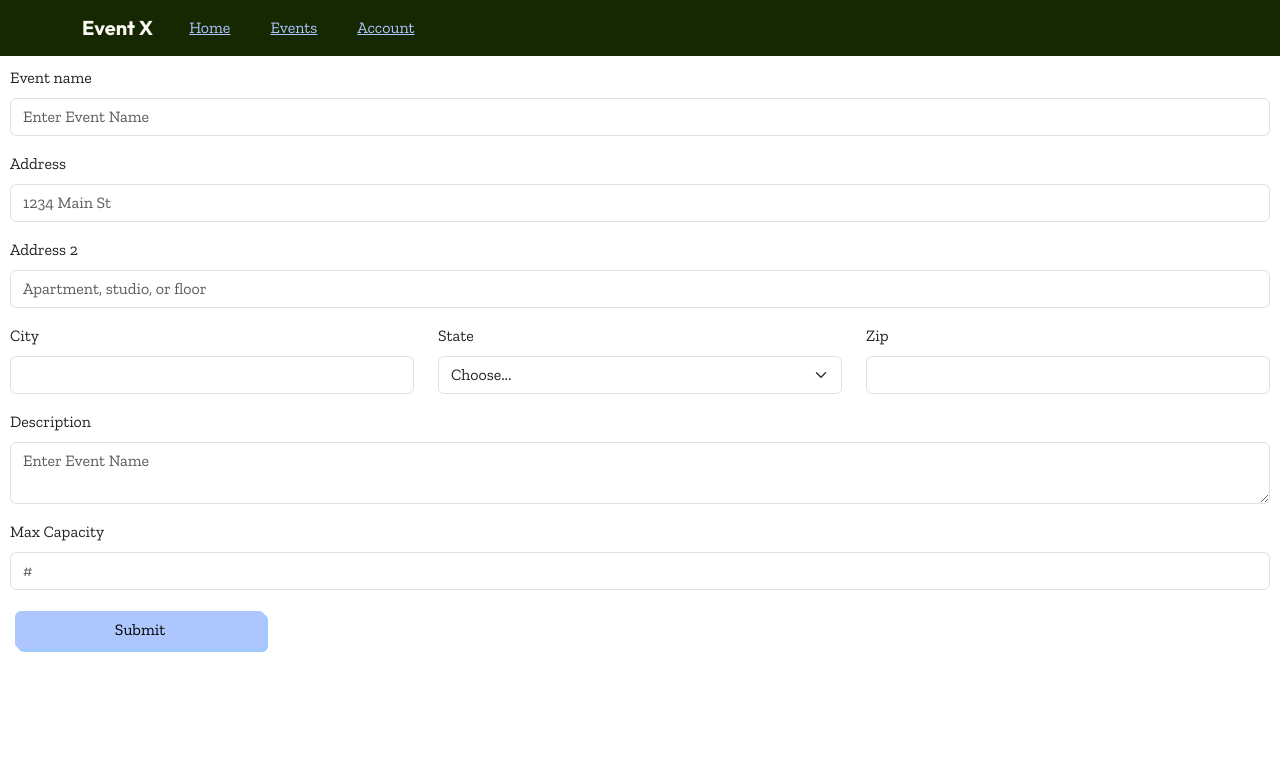
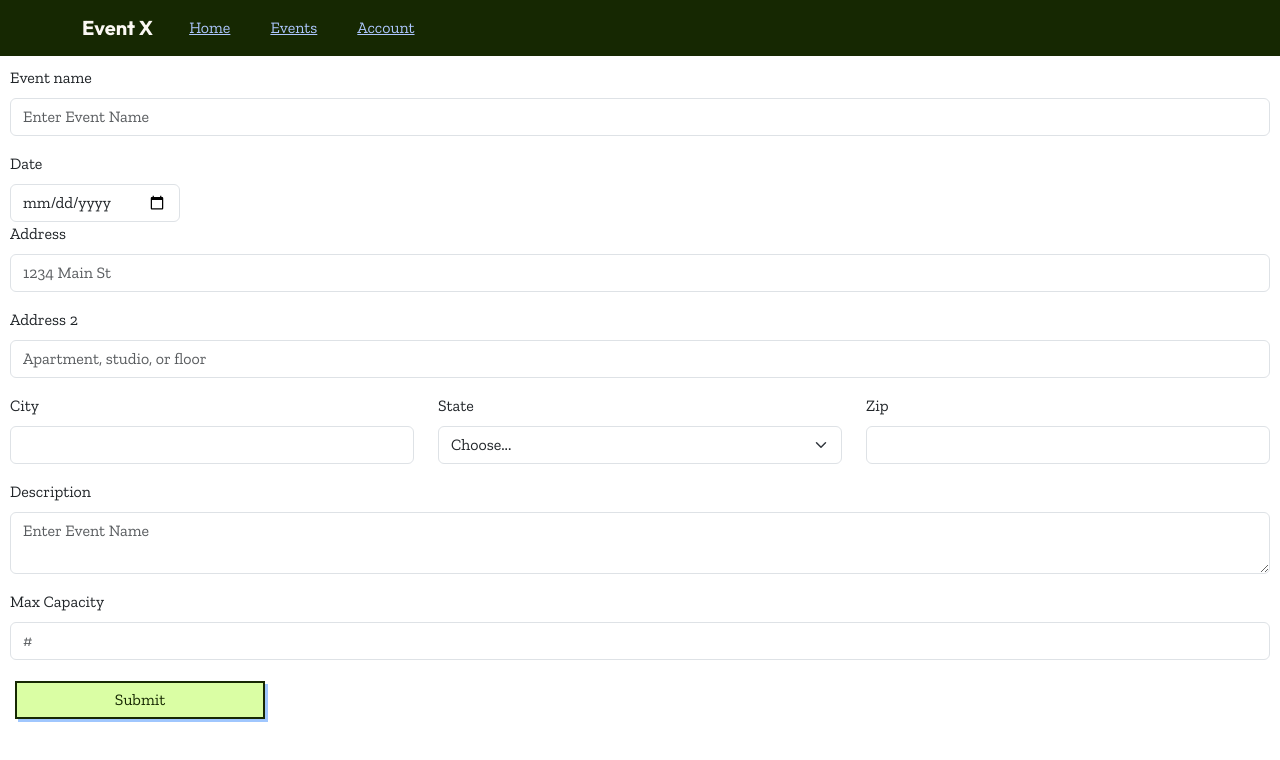
Before and after one commit to MichaelFami/event-x, a React (Vite) app: page /addevent in a window 1280 px wide. Shown: the top 760 px of the page. Built offline with nearby package versions, Linux system fonts and the light colour scheme.

Commit message:
form now creates new data in data base

```diff
--- a/src/components/AddEvent.jsx
+++ b/src/components/AddEvent.jsx
@@ -1,5 +1,6 @@
-import { useState } from 'react';
+import { useState, useEffect } from 'react';
 import { useNavigate } from 'react-router-dom';
+import axios from 'axios';
 import Button from 'react-bootstrap/Button';
 import Col from 'react-bootstrap/Col';
 import Form from 'react-bootstrap/Form';
@@ -12,29 +13,49 @@ export default function AddEvent() {
     const [formState, setFormState] = useState(initialState);
     const navigate = useNavigate();
 
+    // useEffect(()=> {
+    //     const makeNewEvent = async () => {
+    //         const response = await axios.get(`http://localhost:3001/event`)
+    //         console.log(response.data)
+    //     }
+    //     makeNewEvent()
+    // }, [])
+
     const handleChange = e => {
-        // console.log(e.target.id, e.target.value)
+        console.log(e.target.id, e.target.value)
         setFormState({ ...formState, [e.target.id]: e.target.value });
     };
     const handleSubmit = e => {
         e.preventDefault();
-        console.log(formState);
-        navigate('/event/:id');
+        let newAddress = `${formState.address}, ${formState.address2}, ${formState.city}, ${formState.state}, ${formState.zip}`
+        console.log(formState, newAddress);
+        axios.post(`http://localhost:3001/event`, { name: formState.name, description: formState.description, location: newAddress, capacity: formState.capacity, date: formState.date })
+            .then(res=>{
+                console.log(res)
+                console.log(res.data.event._id)
+                navigate(`event/${res.data.event._id}`)
+            })
+        // navigate('/event/:id');
     };
 
     return (
-        <Form>
-            <Form.Group className="mb-3" controlId="formBasicEmail">
+        <Form onSubmit={handleSubmit}>
+            <Form.Group className="mb-3" controlId="name">
                 <Form.Label>Event name</Form.Label>
                 <Form.Control type="event" placeholder="Enter Event Name" onChange={handleChange} />
             </Form.Group>
 
-            <Form.Group className="mb-3" controlId="formGridAddress1">
+            <Form.Group controlId='date'>
+                <Form.Label>Date</Form.Label>
+                <Form.Control type="date" onChange={handleChange}/>
+            </Form.Group>
+
+            <Form.Group className="mb-3" controlId="address">
                 <Form.Label>Address</Form.Label>
                 <Form.Control placeholder="1234 Main St" onChange={handleChange} />
             </Form.Group>
 
-            <Form.Group className="mb-3" controlId="formGridAddress2">
+            <Form.Group className="mb-3" controlId="address2">
                 <Form.Label>Address 2</Form.Label>
                 <Form.Control placeholder="Apartment, studio, or floor" onChange={handleChange} />
             </Form.Group>
@@ -45,21 +66,21 @@ export default function AddEvent() {
                     <Form.Control onChange={handleChange} />
                 </Form.Group>
 
-                <Form.Group as={Col} controlId="formGridState">
+                <Form.Group as={Col} controlId="state">
                     <Form.Label>State</Form.Label>
-                    <Form.Select defaultValue="Choose...">
+                    <Form.Select defaultValue="Choose..." onChange={handleChange}>
                         <option>Choose...</option>
                         {stateAbbrev.map((abb) => (
                             <option key={abb}>{abb}</option>
                         ))}
                     </Form.Select>
                 </Form.Group>
-                <Form.Group as={Col} controlId="formGridZip">
+                <Form.Group as={Col} controlId="zip">
                     <Form.Label>Zip</Form.Label>
-                    <Form.Control />
+                    <Form.Control onChange={handleChange} />
                 </Form.Group>
             </Row>
-            <Form.Group className="mb-3" controlId="formDescription">
+            <Form.Group className="mb-3" controlId="description">
                 <Form.Label>Description</Form.Label>
                 <Form.Control as="textarea" type="description" placeholder="Enter Event Name" onChange={handleChange} />
             </Form.Group>
@@ -70,9 +91,9 @@ export default function AddEvent() {
             </Form.Group>
 
 
-            <Button variant="primary" type="submit">
+            <button variant="primary" type="submit" className='btn-submit'>
                 Submit
-            </Button>
+            </button>
         </Form>
     );
 }
--- a/src/style/App.scss
+++ b/src/style/App.scss
@@ -78,7 +78,7 @@ h1, h2, h3, h4, h5 {
 form {
     margin: 10px;
 }
-.btn-primary {
+.btn-primary, .btn-submit {
     --button-color: #dafea4;
     text-decoration: none;
     color: #162802;
@@ -92,11 +92,14 @@ form {
     padding:5px;
     margin: 5px;
 }
-.btn-primary:hover {
+.btn-primary:hover, .btn-submit:hover {
     box-shadow: 5px 5px #a0c7fe;
 }
 .event-list-head {
     text-decoration: none;
+}
+#date {
+    width: 170px;
 }
 
 // outer containers
```
